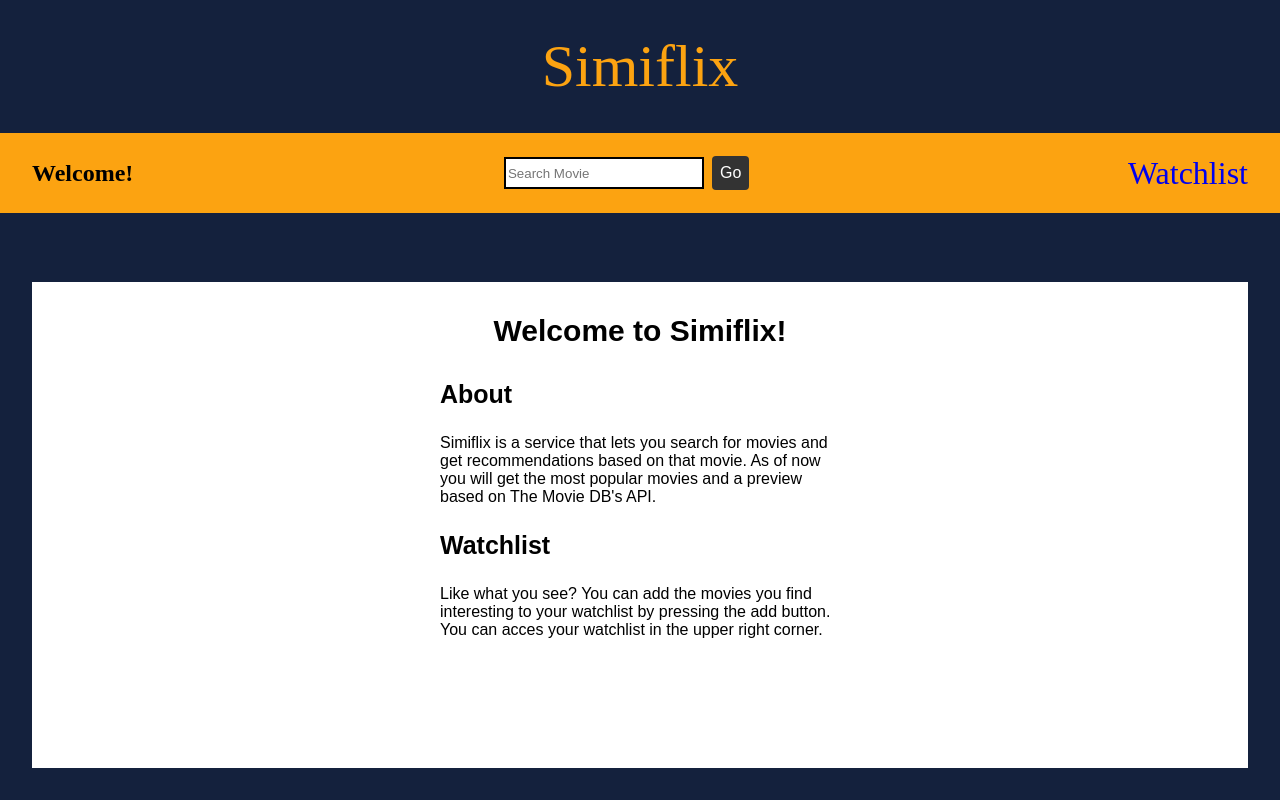
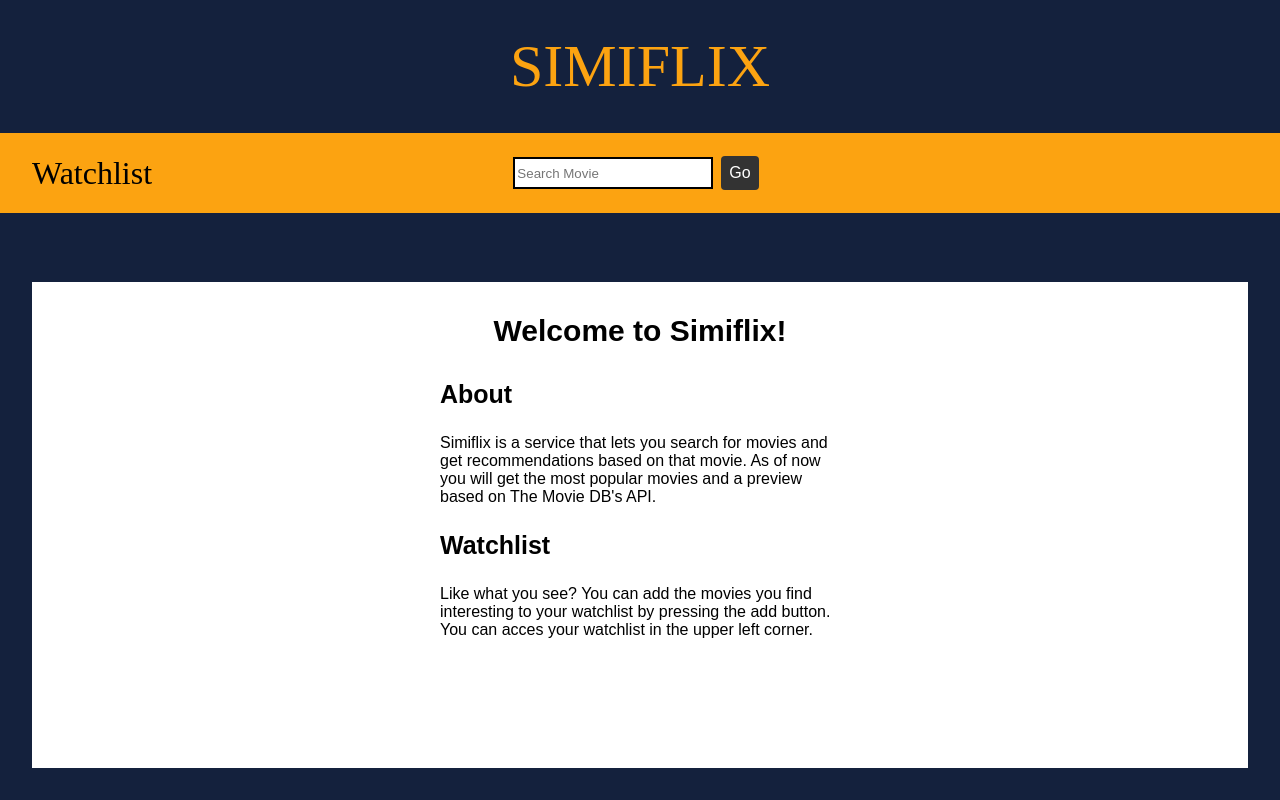
Before and after one commit to lysmac/simiflix, a React (Vite) app: page / in a window 1280 px wide. Built offline with nearby package versions, Linux system fonts and the light colour scheme; no server answers.

Commit message:
Fixed styling of header and searchbar

```diff
--- a/src/Header.tsx
+++ b/src/Header.tsx
@@ -7,12 +7,14 @@
     <HeaderStyle>
       <StyledNavTitle to="/">Simiflix</StyledNavTitle>
       <SegmentBar>
-        <H2>Welcome!</H2>
-        <Searchbar
-          setUserSearch={props.setUserSearch}
-          setIsSearched={props.setIsSearched}
-          userSearch={props.userSearch}
-        />{" "}
+
+        <SearchbarWrapper>
+          <Searchbar
+            setUserSearch={props.setUserSearch}
+            setIsSearched={props.setIsSearched}
+            userSearch={props.userSearch}
+          />{" "}
+        </SearchbarWrapper>
         <StyledNavLink to="./watchlist">Watchlist</StyledNavLink>
       </SegmentBar>
     </HeaderStyle>
@@ -25,6 +27,7 @@
   flex-direction: column;
   align-items: center;
   background-color: #14213d;
+  position: relative;
 `;
 
 const SegmentBar = styled.div`
@@ -36,14 +39,13 @@
   width: 100%;
 `;
 
-const H2 = styled.h2`
-  padding: 2rem;
-`;
-
 const StyledNavLink = styled(NavLink)`
+  color: black;
   font-size: 2rem;
   padding: 2rem;
   text-decoration: none;
+  position: absolute;
+
 `;
 
 const StyledNavTitle = styled(NavLink)`
@@ -52,4 +54,12 @@
   font-size: 60px;
   font-family: rockwell;
   padding: 2rem;
+  text-transform: uppercase;
+
 `;
+
+const SearchbarWrapper = styled.div`
+  flex-grow: 1;
+  display: flex;
+  justify-content: center;
+`;
--- a/src/HowToUse.tsx
+++ b/src/HowToUse.tsx
@@ -15,7 +15,7 @@
         <SectionTitle>Watchlist</SectionTitle>
         <P>
           Like what you see? You can add the movies you find interesting to your watchlist by pressing the add button.
-          You can acces your watchlist in the upper right corner.
+          You can acces your watchlist in the upper left corner.
 
         </P>
       </TextWrapper>
```
